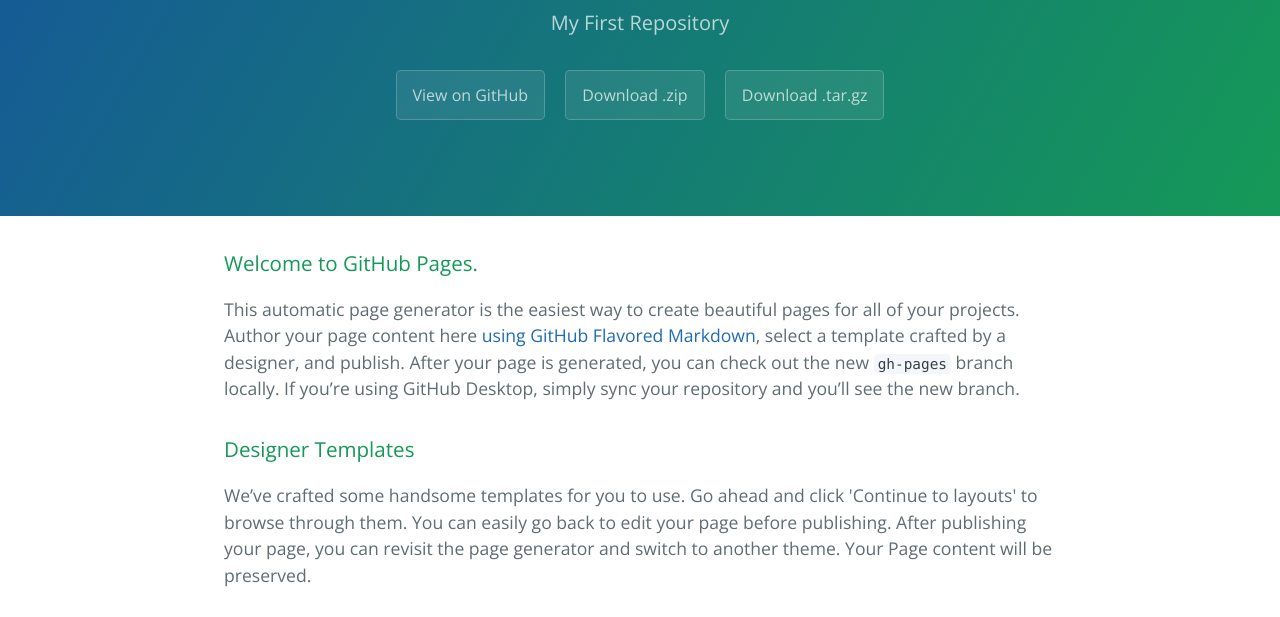
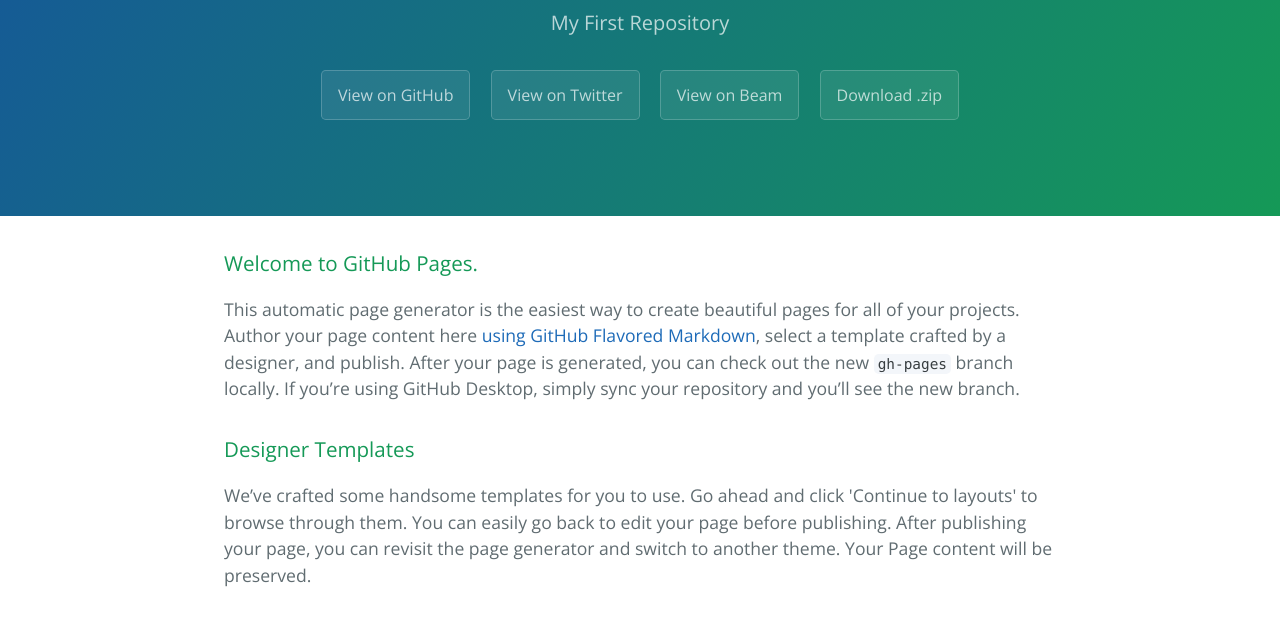
Before and after one commit to TheBaconSpace/BaconSpace, a plain HTML site: page index.html in a window 1280 px wide. Shown: the part 167-784 px from the top of the page. Drawn offline with nearby package versions, Linux system fonts and the light colour scheme.

Commit message:
Update index.html

```diff
--- a/index.html
+++ b/index.html
@@ -14,8 +14,9 @@
       <h1 class="project-name">Thebacon space.GitHub.io</h1>
       <h2 class="project-tagline">My First Repository</h2>
       <a href="https://github.com/TheBaconSpace/TheBacon_Space.github.io" class="btn">View on GitHub</a>
-      <a href="https://github.com/TheBaconSpace/TheBacon_Space.github.io/zipball/master" class="btn">Download .zip</a>
-      <a href="https://github.com/TheBaconSpace/TheBacon_Space.github.io/tarball/master" class="btn">Download .tar.gz</a>
+      <a href="http://www.twitter.com/bacon_space" class="btn">View on Twitter</a>
+      <a href="https://beam.pro/bacon_space" class="btn">View on Beam</a>
+      <a href="https://github.com/TheBaconSpace/TheBacon_Space.github.io/zipball/gh-pages" class="btn">Download .zip</a>
     </section>
 
     <section class="main-content">
```
